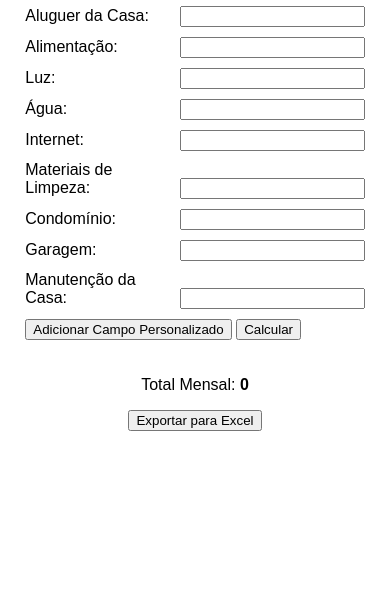
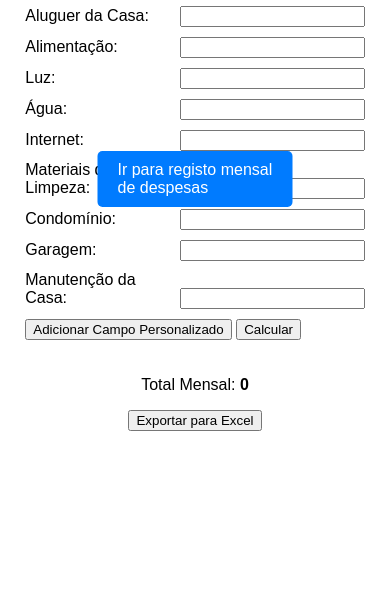
Before and after one commit to edgarfigueira/curso_ia_prog, a plain HTML site: page index.html in a window 390 px wide. Shown: the part 243-844 px from the top of the page. Drawn offline with Linux system fonts and the light colour scheme.

Commit message:
Update index.css

```diff
--- a/index.css
+++ b/index.css
@@ -36,8 +36,9 @@ label {
     #pretty-link {
         display: block; /* Show the link for smartphones */
         position: fixed;
-      top: 20px; /* Adjust this value to change the distance from the top */
-      right: 20px; /* Adjust this value to change the distance from the right */
+        top: 50%; /* Adjust to vertically center */
+        right: 50%; /* Adjust to horizontally center */
+        transform: translate(50%, -50%); /* Center the link */
         padding: 10px 20px;
         background-color: #007bff;
         color: #fff;
```
Lines whose indentation alone changed are shown as unchanged.
